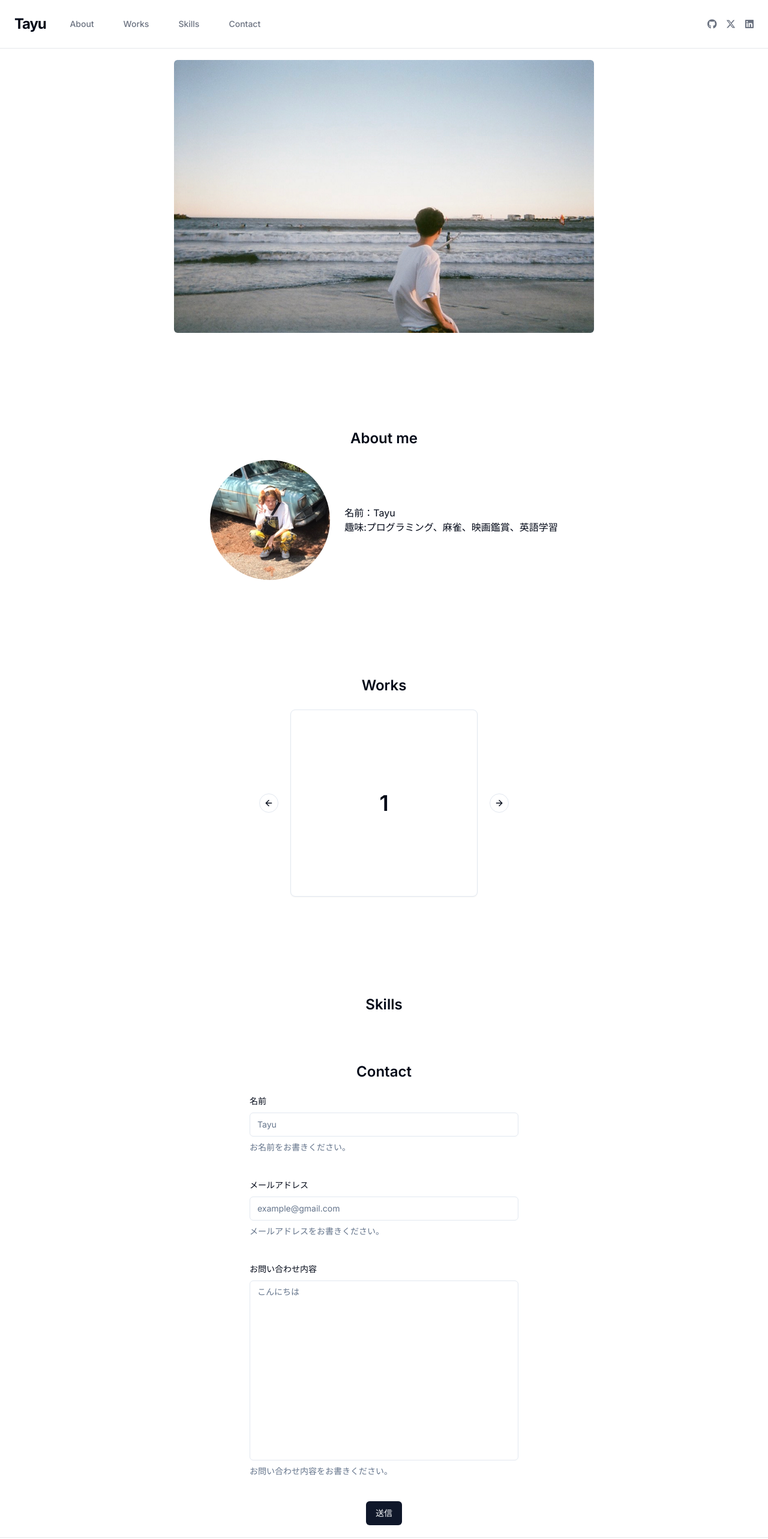
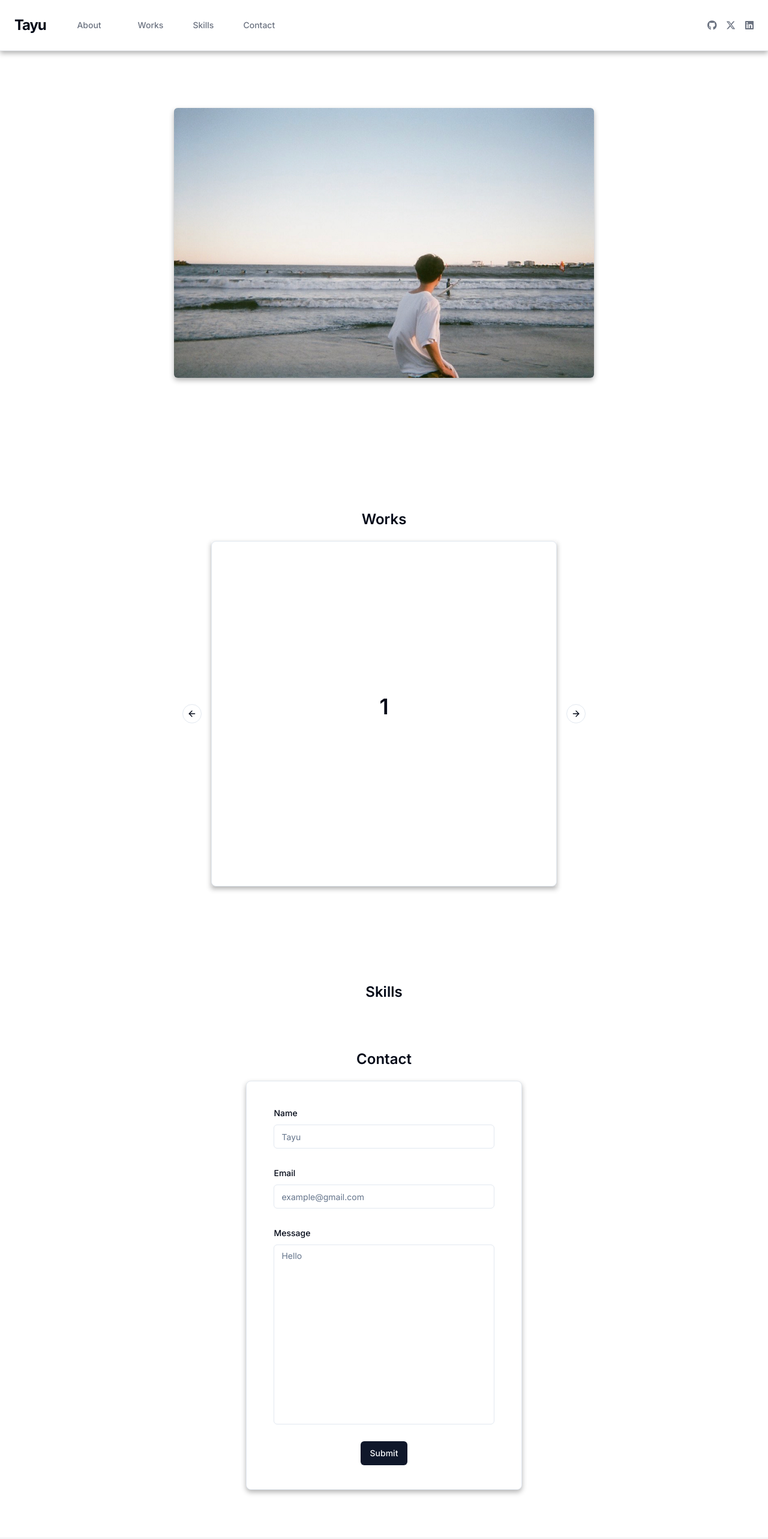
Before and after one commit to Tayuchi/portfolio, a Next.js app: page / in a window 1280 px wide. Shown: the top 2566 px of the page at 60% size. Built offline with nearby package versions, Linux system fonts and the light colour scheme.

Commit message:
added shadow

```diff
--- a/app/globals.css
+++ b/app/globals.css
@@ -1,6 +1,31 @@
 @tailwind base;
 @tailwind components;
 @tailwind utilities;
+
+.card {
+  box-shadow: 0 4px 8px 0 rgba(0,0,0,0.3);
+}
+
+.flip-card-inner {
+  transition: transform 0.5s;
+  transform-style: preserve-3d;
+  position: relative;
+  width: 700px;
+  height: 450px;
+  perspective: 1000px;
+}
+
+.flip-card-front,
+.flip-card-back {
+  backface-visibility: hidden;
+  position: absolute;
+  width: 100%;
+  height: 100%;
+}
+
+.flip-card-back {
+  transform: rotateY(180deg);
+}
 
 @layer base {
   :root {
--- a/app/page.tsx
+++ b/app/page.tsx
@@ -3,8 +3,7 @@
 import React from "react";
 import Link from "next/link";
 import { useRef } from "react";
-import Header from "@/components/layouts/header";
-import About from "@/components/layouts/About";
+import About from "@/components/layouts/about";
 import Works from "@/components/layouts/works";
 import Skills from "@/components/layouts/skills";
 import Contact from "@/components/layouts/contact";
@@ -15,13 +14,9 @@ import { faXTwitter } from "@fortawesome/free-brands-svg-icons";
 import { faLinkedin } from "@fortawesome/free-brands-svg-icons";
 
 export default function Home() {
-  const scrollaboutRef = useRef<HTMLDivElement>(null);
   const scrollworksRef = useRef<HTMLDivElement>(null);
   const scrollskillsRef = useRef<HTMLDivElement>(null);
   const scrollcontactRef = useRef<HTMLDivElement>(null);
-  const scrollAbout = () => {
-    scrollaboutRef.current?.scrollIntoView({ behavior: "smooth" });
-  }
   const scrollWorks = () => {
     scrollworksRef.current?.scrollIntoView({ behavior: "smooth" });
   }
@@ -34,7 +29,7 @@ export default function Home() {
   return (
     <div>
       <main>
-        <nav className="divide-y border-gray-200 dark:border-gray-800 border-b fixed w-full top-0 bg-white dark:bg-gray-800 z-10">
+        <nav className="divide-y border-gray-200 dark:border-gray-800 border-b fixed w-full top-0 bg-white dark:bg-gray-800 z-20 card">
           <div className="px-4 py-3 md:py-6 lg:px-6">
             <div className="flex justify-between items-center">
               <div className="flex items-center space-y-2 md:space-y-0 md:space-x-6">
@@ -43,9 +38,9 @@ export default function Home() {
                 </Link>
                 <nav className="flex items-center space-x-6 text-sm">
                   <button
-                    className="font-medium text-gray-500 transition-colors hover:text-gray-900 dark:text-gray-400 dark:hover:text-gray-50"
-                    onClick={() => scrollAbout()}
-                    >
+                    onClick={() => window.scrollTo({ top: 0, behavior: 'smooth' })}
+                    className="px-3 py-2 rounded-md text-sm font-medium text-gray-500 hover:text-gray-900 dark:hover:text-white transition-colors"
+                  >
                     About
                   </button>
                   <Separator orientation='vertical'/>
@@ -87,8 +82,7 @@ export default function Home() {
           </div>
         </nav>
         <div>
-          <Header />
-          <div ref={scrollaboutRef}>
+          <div>
             <About />
           </div>
           <div ref={scrollworksRef}>
--- a/components/layouts/About.tsx
+++ b/components/layouts/About.tsx
@@ -1,10 +1,39 @@
-import React from 'react'
-import Image from 'next/image'
+'use client'
+
+import Image from "next/image"
+import { useState } from "react"
+import { motion } from "framer-motion"
 
 const About = () => {
+  const [isFlipped, setIsFlipped] = useState(false)
+  const [isAnimating, setIsAnimating] = useState(false)
+
+  function handleFip() {
+    if (!isAnimating) {
+      setIsAnimating(true)
+      setIsFlipped(!isFlipped)
+    }
+  }
+
   return (
-    <div className='flex flex-col items-center justify-between p-20'>
-      <h1 className="text-2xl font-semibold text-center mb-5">About me</h1>
+    <div className='flex flex-col items-center justify-between mt-40'>
+      <motion.div
+        className="flip-card-inner cursor-pointer"
+        initial={false}
+        animate={{ rotateY: isFlipped ? 180 : 360}}
+        transition={{ duration: 0.3, animationDirection: "normal" }}
+        onAnimationComplete={() => setIsAnimating(false)}
+      >
+        <Image
+          src="/header.png"
+          alt="Tayu's header image"
+          width={600}
+          height={400}
+          className="flip-card-front card rounded-md object-cover mt-5"
+          onClick={handleFip}
+        />
+        <div onClick={handleFip} className="flip-card-back card rounded-md object-cover mt-5 flex flex-col items-center justify-between p-20">
+          <h1 className="text-2xl font-semibold text-center">Hi, there</h1>
           <div className="flex flex-col md:flex-row items-center">
             <div className="flex-shrink-0">
               <Image
@@ -16,12 +45,11 @@ const About = () => {
               />
             </div>
             <div className="mt-4 md:mt-0 md:ml-6">
-          <p className="text-base">
-            名前：Tayu<br />
-            趣味:プログラミング、麻雀、映画鑑賞、英語学習<br />
-          </p>
+              <p className="text-center">A college student, as well as a web developer based in Japan.</p>
             </div>
           </div>
+        </div>
+      </motion.div>
     </div>
   )
 }
--- a/components/layouts/contact.tsx
+++ b/components/layouts/contact.tsx
@@ -16,11 +16,12 @@ import { Button } from '@/components/ui/button';
 import { z } from 'zod';
 import { zodResolver } from '@hookform/resolvers/zod';
 import { Textarea } from '@/components/ui/textarea';
+import { Card } from '../ui/card';
 
 const formShema = z.object({
-	name: z.string().min(2, { message: "2文字以上で入力してください" }).max(10, { message: "10文字以下で入力してください" }),
-	email: z.string().email({ message: "メールアドレスの形式ではありません" }),
-	content: z.string().min(1, { message: "お問い合わせ内容は入力必須です。" })
+	name: z.string().min(2, { message: "At least 2 letters are required" }).max(29, { message: "Letters must be under 30" }),
+	email: z.string().email({ message: "Invalid email address" }),
+	content: z.string().min(1, { message: "Message is necessary" })
 })
 
 type formType = z.infer<typeof formShema>
@@ -40,20 +41,21 @@ const Contact = () => {
 	}
 
 	return (
-		<div className='lg:w-[70%] mx-auto mb-5'>
+		<div className='lg:w-[60%] mx-auto mb-20'>
 			<h1 className='text-2xl font-semibold text-center mb-5'>Contact</h1>
+			<Card className='card w-[60%] mx-auto flex pt-10 pb-10'>
 				<Form {...form}>
-				<form className='w-[50%] mx-auto flex flex-col justify-between space-y-10' onSubmit={form.handleSubmit(onSubmit)}>
+					<form className='w-[80%] mx-auto flex flex-col justify-between space-y-5' onSubmit={form.handleSubmit(onSubmit)}>
 						<FormField
 							control={form.control}
 							name="name"
 							render={({ field }) => (
 								<FormItem>
-									<FormLabel>名前</FormLabel>
+										<FormLabel>Name</FormLabel>
 										<FormControl>
 											<Input placeholder="Tayu" {...field} />
 										</FormControl>
-									<FormDescription>お名前をお書きください。</FormDescription>
+										<FormDescription></FormDescription>
 										<FormMessage />
 								</FormItem>
 							)}
@@ -63,11 +65,11 @@ const Contact = () => {
 							name="email"
 							render={({ field }) => (
 								<FormItem>
-									<FormLabel>メールアドレス</FormLabel>
+										<FormLabel>Email</FormLabel>
 										<FormControl>
 												<Input placeholder="example@gmail.com" {...field} />
 										</FormControl>
-									<FormDescription>メールアドレスをお書きください。</FormDescription>
+										<FormDescription></FormDescription>
 										<FormMessage />
 								</FormItem>
 							)}
@@ -77,20 +79,21 @@ const Contact = () => {
 							name="content"
 							render={({ field }) => (
 								<FormItem>
-									<FormLabel>お問い合わせ内容</FormLabel>
+										<FormLabel>Message</FormLabel>
 										<FormControl>
-											<Textarea placeholder='こんにちは' {...field} className='resize-none h-[300px]'/>
+												<Textarea placeholder='Hello' {...field} className='resize-none h-[300px]'/>
 										</FormControl>
-									<FormDescription>お問い合わせ内容をお書きください。</FormDescription>
+										<FormDescription></FormDescription>
 										<FormMessage />
 								</FormItem>
 							)}
 							/>
 						<div className='text-center'>
-						<Button>送信</Button>
+							<Button>Submit</Button>
 						</div>
 					</form>
 				</Form>
+			</Card>
 		</div>
 	)
 }
--- a/components/layouts/header.tsx
+++ /dev/null
@@ -1,17 +0,0 @@
-import Image from "next/image"
-
-const Header = () => {
-  return (
-    <div className='flex flex-col items-center justify-between p-20'>
-      <Image
-        src="/header.png"
-        alt="Tayu's header image"
-        width="700"
-        height="500"
-        className="rounded-md object-cover mt-5"
-      />
-    </div>
-  )
-}
-
-export default Header;
--- a/components/layouts/works.tsx
+++ b/components/layouts/works.tsx
@@ -17,15 +17,15 @@ import {
 
 const Works = () => {
   return (
-		<div className='flex flex-col items-center justify-between p-20'>
+		<div className='flex flex-col items-center justify-between mt-40 p-20'>
 			<h1 className="text-2xl font-semibold text-center mb-5">Works</h1>
-			<Carousel opts={{ align:"start", loop:true, }} className="w-full max-w-xs">
+			<Carousel opts={{ align:"start", loop:true, }} className="w-full max-w-xl card">
 				<CarouselContent>
 					{Array.from({ length: 3 }).map((_, index) => (
 						<CarouselItem key={index}>
-							<div className="p-1">
-								<Card>
-									<CardContent className="flex aspect-square items-center justify-center p-6">
+							<div>
+								<Card className='card'>
+									<CardContent className="flex aspect-square items-center justify-center">
 										<span className="text-4xl font-semibold">{index + 1}</span>
 									</CardContent>
 								</Card>
--- a/package.json
+++ b/package.json
@@ -28,9 +28,9 @@
     "devicon-react-svg": "^0.2.4",
     "embla-carousel-react": "^8.0.0",
     "font-awesome": "^4.7.0",
-    "framer-motion": "^11.0.24",
+    "framer-motion": "^11.1.9",
     "lucide-react": "^0.363.0",
-    "next": "14.1.0",
+    "next": "^14.2.3",
     "react": "^18",
     "react-devicons": "^2.16.2",
     "react-dom": "^18",
```
Also changed, not shown: 1 other file (tests, documents, lock files or other folders). Lines whose indentation alone changed are shown as unchanged.
